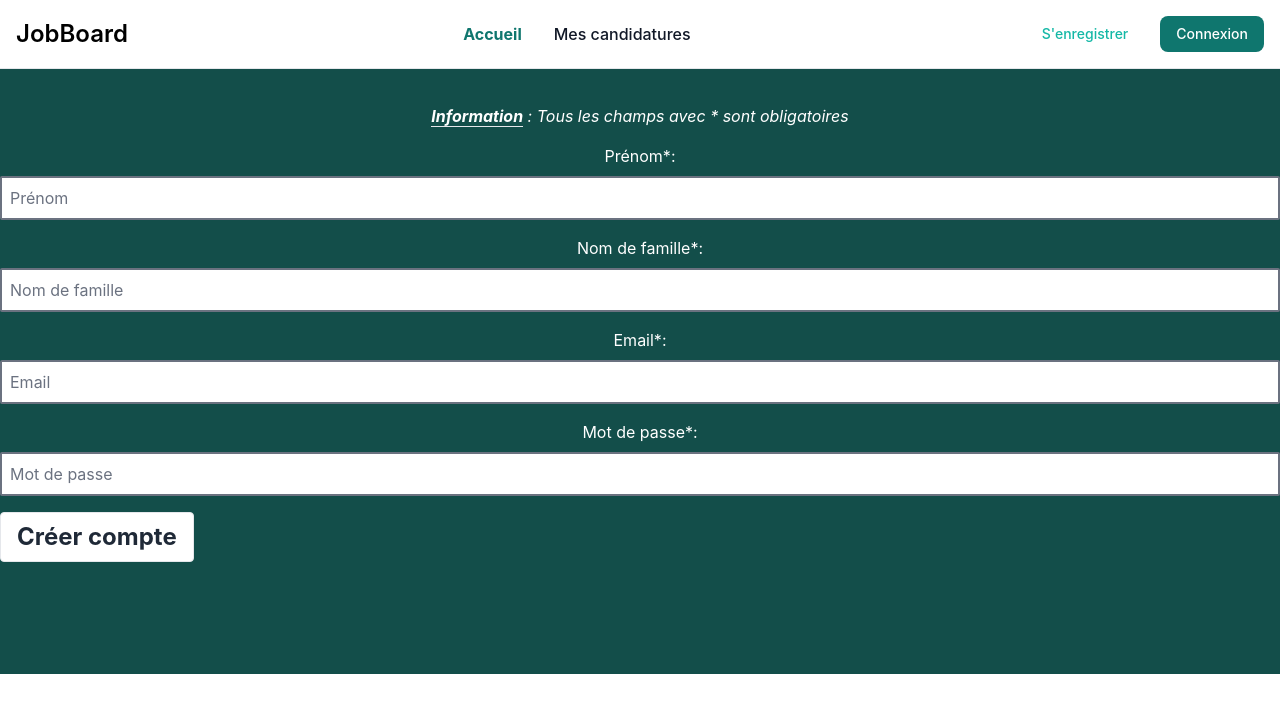
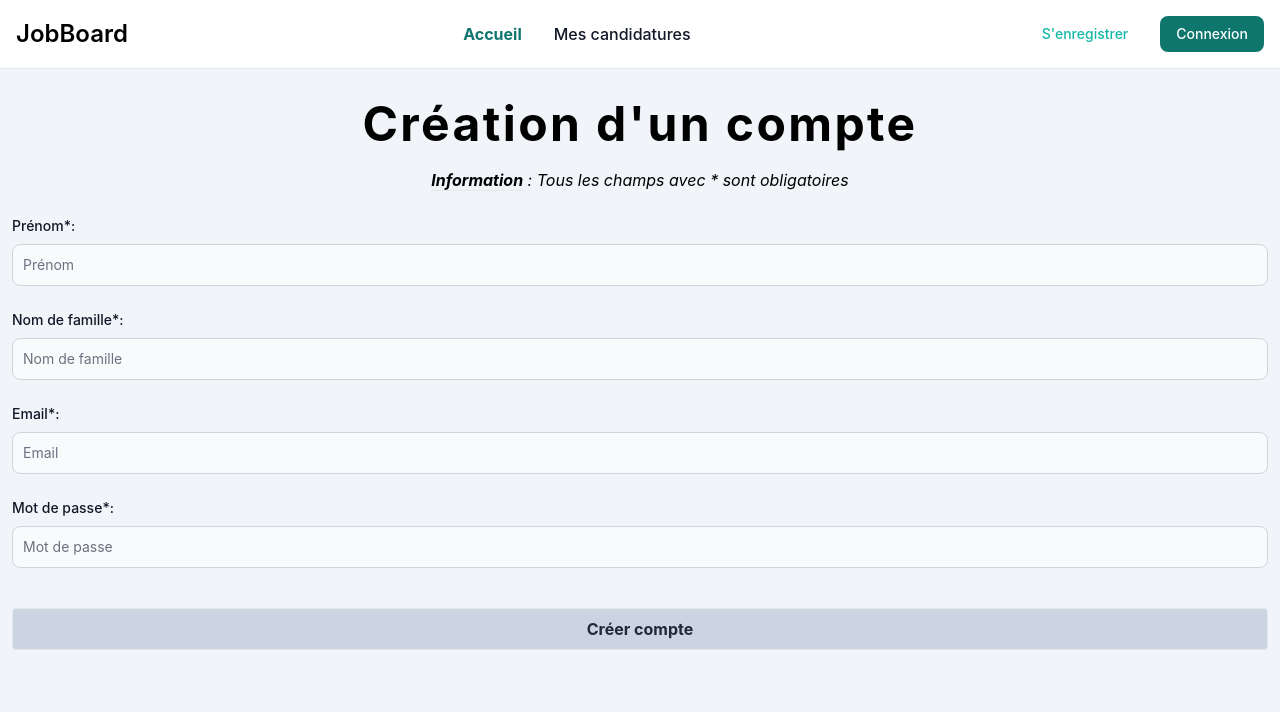
Before and after one commit to luizanbrg/jobBoard, a React (Create React App) app in the folder front/: page /signup in a window 1280 px wide. Shown: the top 712 px of the page. Built offline with nearby package versions, Linux system fonts and the light colour scheme; no server answers.

Commit message:
Front: SignUp + Navbar

```diff
--- a/front/src/advertisements/Advertisement.jsx
+++ b/front/src/advertisements/Advertisement.jsx
@@ -114,7 +114,7 @@ export default function Advertisement() {
               <p>
                 {element.content.indexOf('.') !== -1 ? (
                   <>
-                    {element.content.substring(0, element.content.indexOf('.') + 1)}
+                    {element.content.substring(0, element.content.indexOf('.') + 1)}...
                   </>
                 ) : (
                   <>{element.content.length > 200 ? element.content.substr(0, 200) + "..." : element.content}</>
@@ -133,8 +133,14 @@ export default function Advertisement() {
                   </button>
 
                   {/* --> Apply */}
-                  <button className="bg-grey-700 text-gray-800 transition-colors delay-50 duration-300
-                    hover:bg-teal-600 hover:text-white font-bold text-center rounded text-1xl px-4 py-2"
+                  <button
+                  // className="bg-grey-700 text-gray-800 transition-colors delay-50 duration-300
+                  //   hover:bg-teal-600 hover:text-white font-bold text-center rounded text-1xl px-4 py-2"
+                    className={`transition-colors delay-50 duration-300 font-bold text-center rounded text-1xl px-4 py-2 cursor-pointer ${
+                      showApply === element.id
+                        ? 'bg-orange-600 text-white' // Couleur de fond et texte pour "Annuler"
+                        : 'bg-grey-700 text-gray-800 hover:bg-teal-600 hover:text-white' // Couleur de fond et texte pour "Postuler"
+                    }`}
                     onClick={() => handleApply(element.id)}>
                     {showApply === element.id ? 'Annuler' : 'Postuler'}
                   </button>
--- a/front/src/advertisements/Form.jsx
+++ b/front/src/advertisements/Form.jsx
@@ -59,8 +59,8 @@ export default function AdvertisementCreate() {
 
     return (
         <>
-            <section className="pt-0  bg-slate-100 rounded">
-                <h2 className="text-1xl font-bold text-center uppercase tracking-wider text-black mb-2 pt-2">
+            <section className="pt-2  bg-slate-100 px-2">
+                <h2 className="text-2xl font-bold text-center uppercase tracking-wider text-black mb-2 pt-2">
                     Candidature
                 </h2>
 
@@ -87,8 +87,7 @@ export default function AdvertisementCreate() {
                             <input type="email" id="email" class="bg-gray-50 border border-gray-300 text-gray-900 text-sm rounded-lg focus:ring-blue-500 focus:border-blue-500 block w-full p-2.5 dark:bg-gray-700 dark:border-gray-600 dark:placeholder-gray-400 dark:text-white dark:focus:ring-blue-500 dark:focus:border-blue-500" placeholder="john.doe@company.com" required />
                         </div>
                         <button type="submit"
-                        className="bg-white transition-colors delay-50 duration-300
-                        hover:text-white
+                        className="bg-slate-300 mb-3 col-span-full transition-colors delay-50 duration-300
                         font-bold
                         text-center
                         rounded text-2x1
@@ -98,8 +97,10 @@ export default function AdvertisementCreate() {
                         border
                         border-grey
                         text-gray-800
-                        hover:bg-cyan-600
-                        hover:border-cyan-600">
+                        hover:text-white
+                        hover:bg-teal-800
+                        hover:border-teal-800"
+                        >
                             Soumettre
                         </button>
                     </div>
--- a/front/src/auth/signup.jsx
+++ b/front/src/auth/signup.jsx
@@ -44,19 +44,20 @@ export default function SignUp() {
 
   return (
     <>
-      <section className="pt-0 py-28 bg-teal-900">
-        <h2 className="text-5xl font-bold text-center text-white mb-12 pt-2">Créer un compte</h2>
+      <section className="pt-20  bg-slate-100 min-h-screen">
+        <h2 className="text-5xl font-bold text-center text-black tracking-wider py-5">Création d'un compte</h2>
 
         <div>
-          <p className="text-1xl text-center italic text-white mb-4">
+          <p className="text-1xl text-center italic text-black mb-4">
             <span className="font-bold border-b">Information</span> : Tous les champs avec * sont
             obligatoires
           </p>
         </div>
-        <div className="containerForm">
+
         <form onSubmit={createPeople}>
-            <div className="containerForm">
-              <label htmlFor="firstName" className="text-1xl text-center text-white mb-2">
+          <div className="grid gap-6 mb-6 md:grid-cols-1 items-between pt-2 px-3">
+            <div>
+              <label htmlFor="firstName" className="block mb-2 text-sm font-medium text-gray-900 dark:text-black">
                 Prénom*:
               </label>
               <input
@@ -66,12 +67,13 @@ export default function SignUp() {
                 value={first_name}
                 onChange={e => setFirstName(e.target.value)}
                 placeholder="Prénom"
-                className="border-2 p-2 rounded-sm"
+                className="bg-gray-50 border border-gray-300 text-gray-900 text-sm rounded-lg focus:ring-blue-500 focus:border-blue-500 block w-full p-2.5 dark:bg-gray-700 dark:border-gray-600 dark:placeholder-gray-400 dark:text-white dark:focus:ring-blue-500 dark:focus:border-blue-500"
+                required
               />
             </div>
 
-            <div className="containerForm mt-4">
-              <label htmlFor="lastName" className="text-1xl text-center text-white mb-2">
+            <div>
+              <label htmlFor="lastName" className="block mb-2 text-sm font-medium text-gray-900 dark:text-black">
                 Nom de famille*:
               </label>
               <input
@@ -81,12 +83,13 @@ export default function SignUp() {
                 value={last_name}
                 onChange={e => setLastName(e.target.value)}
                 placeholder="Nom de famille"
-                className="border-2 p-2 rounded-sm"
+                className="bg-gray-50 border border-gray-300 text-gray-900 text-sm rounded-lg focus:ring-blue-500 focus:border-blue-500 block w-full p-2.5 dark:bg-gray-700 dark:border-gray-600 dark:placeholder-gray-400 dark:text-white dark:focus:ring-blue-500 dark:focus:border-blue-500"
+                required
               />
             </div>
 
-            <div className="containerForm mt-4">
-              <label htmlFor="email" className="text-1xl text-center text-white mb-2">
+            <div>
+              <label htmlFor="email" className="block mb-2 text-sm font-medium text-gray-900 dark:text-black">
                 Email*:
               </label>
               <input
@@ -96,12 +99,12 @@ export default function SignUp() {
                 value={email}
                 onChange={e => setEmail(e.target.value)}
                 placeholder="Email"
-                className="border-2 p-2 rounded-sm"
+                className="bg-gray-50 border border-gray-300 text-gray-900 text-sm rounded-lg focus:ring-blue-500 focus:border-blue-500 block w-full p-2.5 dark:bg-gray-700 dark:border-gray-600 dark:placeholder-gray-400 dark:text-white dark:focus:ring-blue-500 dark:focus:border-blue-500"
               />
             </div>
 
-            <div className="containerForm mt-4">
-              <label htmlFor="password" className="text-1xl text-center text-white mb-2">
+            <div>
+              <label htmlFor="password" className="block mb-2 text-sm font-medium text-gray-900 dark:text-black">
                 Mot de passe*:
               </label>
               <input
@@ -111,30 +114,32 @@ export default function SignUp() {
                 value={password}
                 onChange={e => setPassword(e.target.value)}
                 placeholder="Mot de passe"
-                className="border-2 p-2 rounded-sm"
+                className="bg-gray-50 border border-gray-300 text-gray-900 text-sm rounded-lg focus:ring-blue-500 focus:border-blue-500 block w-full p-2.5 dark:bg-gray-700 dark:border-gray-600 dark:placeholder-gray-400 dark:text-white dark:focus:ring-blue-500 dark:focus:border-blue-500"
+                required
               />
             </div>
 
             <button
               type="submit"
-              className="bg-white transition-colors delay-50 duration-300
-            hover:text-white
+              className="bg-slate-300   transition-colors delay-50 duration-300
               font-bold
               text-center
-            rounded text-2xl
+              rounded text-2x1
               px-4 py-2
               mt-4
               bg-grey-700
               border
               border-grey
               text-gray-800
-            hover:bg-emerald-600
-            hover:border-emerald-600"
+              hover:text-white
+              hover:bg-teal-800
+              hover:border-teal-800"
             >
               Créer compte
             </button>
+            </div>
           </form>
-        </div>
+
       </section>
     </>
   );
--- a/front/src/components/layouts/Navigation.jsx
+++ b/front/src/components/layouts/Navigation.jsx
@@ -52,7 +52,7 @@ export default function Account() {
                 <div className="flex space-x-4">
                   <button
                     type="button"
-                    className="bg-transparent text-teal-500 border-teal hover:bg-teal-800 hover:text-white focus:ring-4 focus:outline-none focus:ring-blue-300 font-medium rounded-lg text-sm px-4 py-2 text-center dark:bg-transparent dark:border border-teal-500 dark:hover:bg-teal-500 dark:focus:ring-blue-800"
+                    className="bg-transparent text-teal-500 border-teal hover:bg-teal-800 hover:text-white focus:ring-4 focus:outline-none focus:ring-blue-300 font-medium rounded-lg text-sm px-4 py-2 text-center dark:bg-transparent dark:font-bold dark:border border-teal-500 dark:hover:bg-teal-500 dark:focus:ring-blue-800"
                   >
                     <a href="/signup">S'enregistrer</a>
                   </button>
```
Lines whose indentation alone changed are shown as unchanged.
